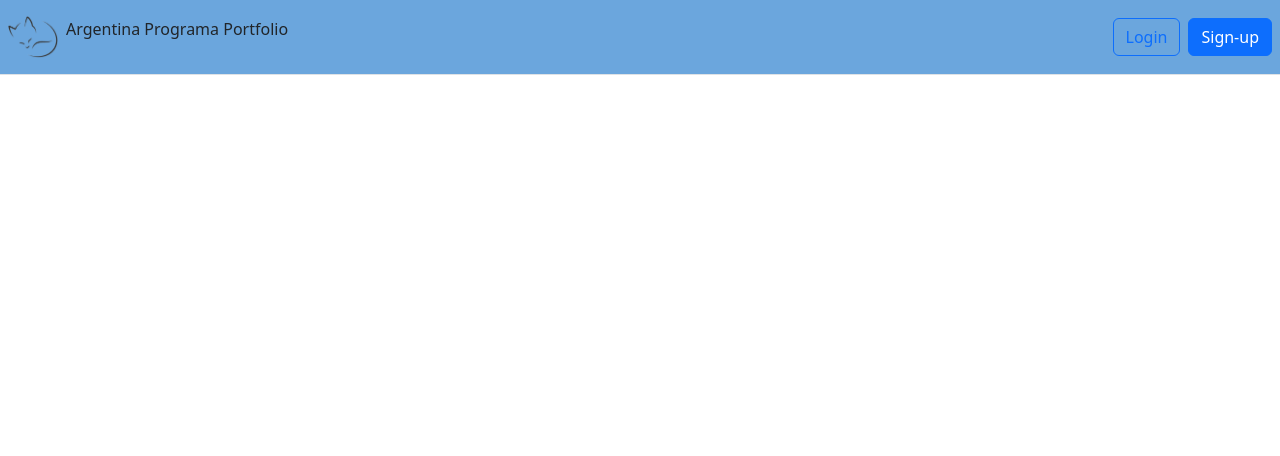
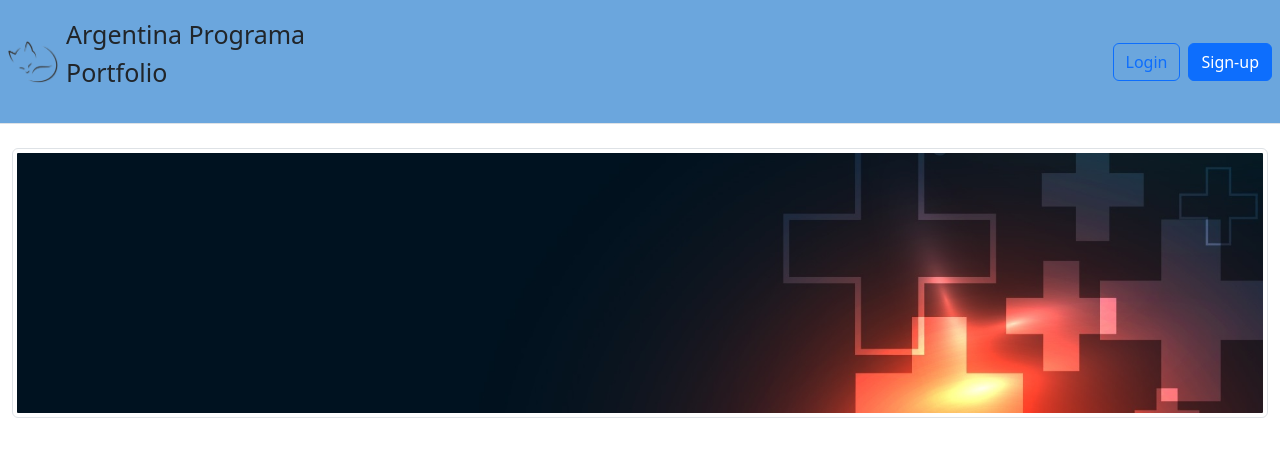
Before and after one commit to ItomiI/FrontEnd, an Angular app in the folder portfolio/: page / in a window 1280 px wide. Shown: the top 456 px of the page. Built offline with nearby package versions, Linux system fonts and the light colour scheme.

Commit message:
banner
hago el banner

```diff
--- /dev/null
+++ b/portfolio/src/app/Componentes/Banner/Banner.component.html
@@ -0,0 +1,3 @@
+<div class="container-fluid ">
+  <img class="img-fluid img-thumbnail" src="../../assets/images/banner.jpg" alt="banner">
+</div>
--- /dev/null
+++ b/portfolio/src/app/Componentes/Banner/Banner.component.ts
@@ -0,0 +1,15 @@
+import { Component, OnInit } from '@angular/core';
+
+@Component({
+  selector: 'app-Banner',
+  templateUrl: './Banner.component.html',
+  styleUrls: ['./Banner.component.css']
+})
+export class BannerComponent implements OnInit {
+
+  constructor() { }
+
+  ngOnInit() {
+  }
+
+}
--- a/portfolio/src/app/Componentes/Header/Header.component.css
+++ b/portfolio/src/app/Componentes/Header/Header.component.css
@@ -1,3 +1,6 @@
 .bgcolor{
     background-color: #6ba6dd;
 }
+.texto{
+    font-size: 25px;
+}
--- a/portfolio/src/app/Componentes/Header/Header.component.html
+++ b/portfolio/src/app/Componentes/Header/Header.component.html
@@ -1,7 +1,7 @@
 <header class="p-2 d-flex flex-wrap align-items-center justify-content-center justify-content-md-between py-3 mb-4 border-bottom bgcolor">
     <a href="/" class="d-flex align-items-center col-md-3 mb-2 mb-md-0 text-dark text-decoration-none">
         <img class="bi me-2" width="50" height="42" src="../../../assets/images/gato.png">
-        <p>Argentina Programa Portfolio</p>
+        <p class="texto">Argentina Programa Portfolio</p>
     </a>
     <!--<ul class="nav col-12 col-md-auto mb-2 justify-content-center mb-md-0">
       <li><a href="" class="nav-link px-2 link-secondary">Home</a></li>
--- a/portfolio/src/app/app.module.ts
+++ b/portfolio/src/app/app.module.ts
@@ -7,6 +7,7 @@ import { HomeComponent } from './home/home.component';
 import { LoginComponent } from './Login/Login.component';
 import { RegistrarComponent } from './Registrar/Registrar.component';
 import { HeaderComponent } from './Componentes/Header/Header.component';
+import { BannerComponent } from './Componentes/Banner/Banner.component';
 
 const appRoutes:Routes=[
   {path:'',component:HomeComponent},
@@ -22,7 +23,8 @@ const appRoutes:Routes=[
       LoginComponent,
       RegistrarComponent,
       HeaderComponent,
-      HomeComponent
+      HomeComponent,
+      BannerComponent
    ],
   imports: [
     BrowserModule,
--- a/portfolio/src/app/home/home.component.html
+++ b/portfolio/src/app/home/home.component.html
@@ -1 +1,2 @@
 <app-Header></app-Header>
+<app-Banner></app-Banner>
```
Also changed, not shown: portfolio/src/app/Componentes/Banner/Banner.component.css (added), portfolio/src/assets/images/banner.jpg (added).
